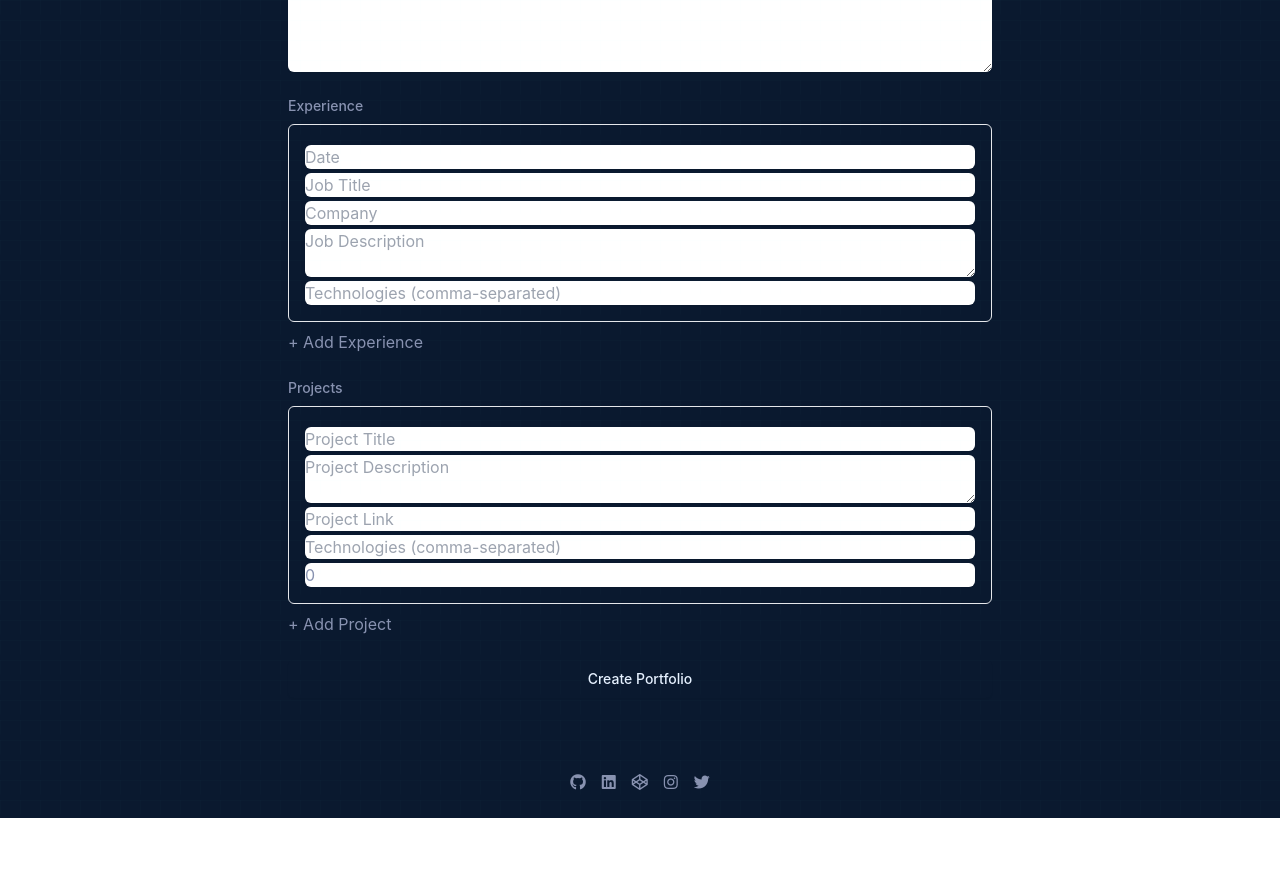
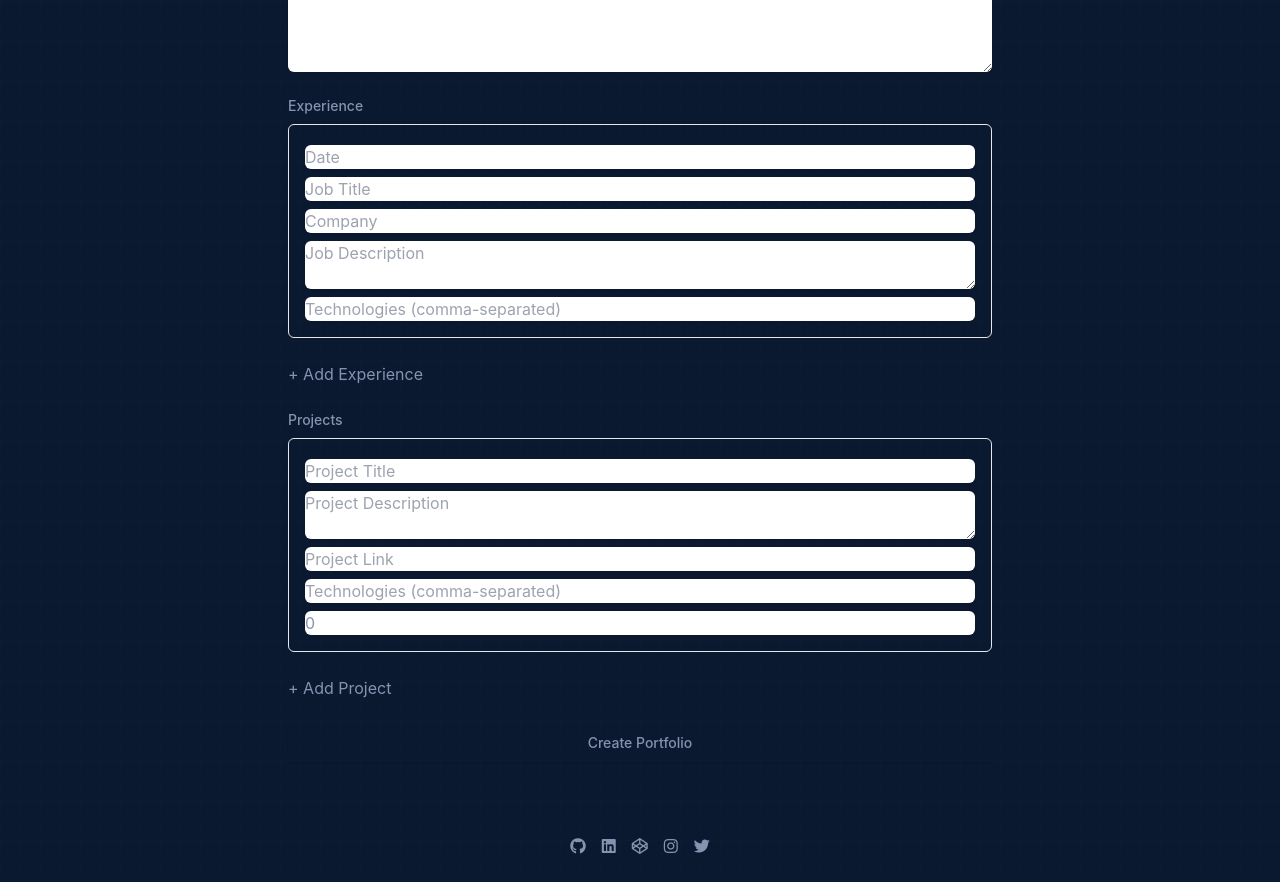
Before and after one commit to Ananthakrishna24/portfolio-v1, a React (Create React App) app: page /download in a window 1280 px wide. Shown: the part 700-1582 px from the top of the page. Before the commit the page ends 1518 px from the top, so only its background shows below. Built offline with nearby package versions, Linux system fonts and the light colour scheme; no server answers.

Commit message:
updated layout and download

```diff
--- a/src/components/Download.js
+++ b/src/components/Download.js
@@ -1,5 +1,5 @@
 import React, { useState } from 'react';
-import { motion } from 'framer-motion';
+import { motion, AnimatePresence } from 'framer-motion';
 import { sendUserData } from '../services/api';
 
 const Download = () => {
@@ -52,6 +52,16 @@ const Download = () => {
     setIsLoading(false);
   };
 
+  const jokes = [
+    "Why do programmers prefer dark mode? Because light attracts bugs!",
+    "Why did the developer go broke? Because he used up all his cache!",
+    "Why do Java developers wear glasses? Because they don't C#!",
+    "What's a programmer's favorite hangout spot? Foo Bar!",
+    "Why do programmers always mix up Halloween and Christmas? Because Oct 31 == Dec 25!"
+  ];
+
+  const randomJoke = jokes[Math.floor(Math.random() * jokes.length)];
+
   return (
     <div className="max-w-3xl mx-auto px-4 sm:px-6 lg:px-8">
       <motion.h2
@@ -62,6 +72,26 @@ const Download = () => {
       >
         Create Your Portfolio
       </motion.h2>
+
+      <AnimatePresence>
+        {isLoading && (
+          <motion.div
+            initial={{ opacity: 0, scale: 0.8 }}
+            animate={{ opacity: 1, scale: 1 }}
+            exit={{ opacity: 0, scale: 0.8 }}
+            className="fixed inset-0 flex items-center justify-center z-50 bg-black bg-opacity-50"
+          >
+            <div className="bg-white dark:bg-navy p-8 rounded-lg shadow-lg max-w-md w-full">
+              <h3 className="text-2xl font-bold mb-4 text-light-text dark:text-lightest-slate">Building Your Site...</h3>
+              <p className="mb-4 text-light-text dark:text-slate">Meanwhile, here's a programmer joke for you:</p>
+              <p className="italic text-light-primary dark:text-green">{randomJoke}</p>
+              <div className="mt-6 flex justify-center">
+                <div className="animate-spin rounded-full h-12 w-12 border-t-2 border-b-2 border-light-primary dark:border-green"></div>
+              </div>
+            </div>
+          </motion.div>
+        )}
+      </AnimatePresence>
 
       {!downloadUrl ? (
         <form onSubmit={handleSubmit} className="space-y-6">
@@ -118,16 +148,16 @@ const Download = () => {
           </div>
 
           <div>
-            <label className="block text-sm font-medium text-light-text dark:text-lightest-slate">Experience</label>
+            <label className="block text-sm font-medium text-light-text dark:text-lightest-slate mb-2">Experience</label>
             {formData.experience.map((exp, index) => (
-              <div key={index} className="mt-2 p-4 border rounded-md">
+              <div key={index} className="mb-4 p-4 border rounded-md dark:border-gray-700">
                 <input
                   type="text"
                   name="date"
                   placeholder="Date"
                   value={exp.date}
                   onChange={(e) => handleChange(e, index, 'experience')}
-                  className="mt-1 block w-full rounded-md border-gray-300 shadow-sm focus:border-light-primary focus:ring-light-primary dark:bg-lightest-navy dark:border-gray-700 dark:text-white"
+                  className="mt-1 block w-full rounded-md border-gray-300 shadow-sm focus:border-light-primary focus:ring-light-primary dark:bg-lightest-navy dark:border-gray-700 dark:text-white mb-2"
                 />
                 <input
                   type="text"
@@ -135,7 +165,7 @@ const Download = () => {
                   placeholder="Job Title"
                   value={exp.title}
                   onChange={(e) => handleChange(e, index, 'experience')}
-                  className="mt-1 block w-full rounded-md border-gray-300 shadow-sm focus:border-light-primary focus:ring-light-primary dark:bg-lightest-navy dark:border-gray-700 dark:text-white"
+                  className="mt-1 block w-full rounded-md border-gray-300 shadow-sm focus:border-light-primary focus:ring-light-primary dark:bg-lightest-navy dark:border-gray-700 dark:text-white mb-2"
                 />
                 <input
                   type="text"
@@ -143,14 +173,14 @@ const Download = () => {
                   placeholder="Company"
                   value={exp.company}
                   onChange={(e) => handleChange(e, index, 'experience')}
-                  className="mt-1 block w-full rounded-md border-gray-300 shadow-sm focus:border-light-primary focus:ring-light-primary dark:bg-lightest-navy dark:border-gray-700 dark:text-white"
+                  className="mt-1 block w-full rounded-md border-gray-300 shadow-sm focus:border-light-primary focus:ring-light-primary dark:bg-lightest-navy dark:border-gray-700 dark:text-white mb-2"
                 />
                 <textarea
                   name="description"
                   placeholder="Job Description"
                   value={exp.description}
                   onChange={(e) => handleChange(e, index, 'experience')}
-                  className="mt-1 block w-full rounded-md border-gray-300 shadow-sm focus:border-light-primary focus:ring-light-primary dark:bg-lightest-navy dark:border-gray-700 dark:text-white"
+                  className="mt-1 block w-full rounded-md border-gray-300 shadow-sm focus:border-light-primary focus:ring-light-primary dark:bg-lightest-navy dark:border-gray-700 dark:text-white mb-2"
                 />
                 <input
                   type="text"
@@ -166,23 +196,23 @@ const Download = () => {
           </div>
 
           <div>
-            <label className="block text-sm font-medium text-light-text dark:text-lightest-slate">Projects</label>
+            <label className="block text-sm font-medium text-light-text dark:text-lightest-slate mb-2">Projects</label>
             {formData.projects.map((project, index) => (
-              <div key={index} className="mt-2 p-4 border rounded-md">
+              <div key={index} className="mb-4 p-4 border rounded-md dark:border-gray-700">
                 <input
                   type="text"
                   name="title"
                   placeholder="Project Title"
                   value={project.title}
                   onChange={(e) => handleChange(e, index, 'projects')}
-                  className="mt-1 block w-full rounded-md border-gray-300 shadow-sm focus:border-light-primary focus:ring-light-primary dark:bg-lightest-navy dark:border-gray-700 dark:text-white"
+                  className="mt-1 block w-full rounded-md border-gray-300 shadow-sm focus:border-light-primary focus:ring-light-primary dark:bg-lightest-navy dark:border-gray-700 dark:text-white mb-2"
                 />
                 <textarea
                   name="description"
                   placeholder="Project Description"
                   value={project.description}
                   onChange={(e) => handleChange(e, index, 'projects')}
-                  className="mt-1 block w-full rounded-md border-gray-300 shadow-sm focus:border-light-primary focus:ring-light-primary dark:bg-lightest-navy dark:border-gray-700 dark:text-white"
+                  className="mt-1 block w-full rounded-md border-gray-300 shadow-sm focus:border-light-primary focus:ring-light-primary dark:bg-lightest-navy dark:border-gray-700 dark:text-white mb-2"
                 />
                 <input
                   type="text"
@@ -190,7 +220,7 @@ const Download = () => {
                   placeholder="Project Link"
                   value={project.link}
                   onChange={(e) => handleChange(e, index, 'projects')}
-                  className="mt-1 block w-full rounded-md border-gray-300 shadow-sm focus:border-light-primary focus:ring-light-primary dark:bg-lightest-navy dark:border-gray-700 dark:text-white"
+                  className="mt-1 block w-full rounded-md border-gray-300 shadow-sm focus:border-light-primary focus:ring-light-primary dark:bg-lightest-navy dark:border-gray-700 dark:text-white mb-2"
                 />
                 <input
                   type="text"
@@ -198,7 +228,7 @@ const Download = () => {
                   placeholder="Technologies (comma-separated)"
                   value={project.technologies.join(',')}
                   onChange={(e) => handleChange({ target: { name: 'technologies', value: e.target.value.split(',') } }, index, 'projects')}
-                  className="mt-1 block w-full rounded-md border-gray-300 shadow-sm focus:border-light-primary focus:ring-light-primary dark:bg-lightest-navy dark:border-gray-700 dark:text-white"
+                  className="mt-1 block w-full rounded-md border-gray-300 shadow-sm focus:border-light-primary focus:ring-light-primary dark:bg-lightest-navy dark:border-gray-700 dark:text-white mb-2"
                 />
                 <input
                   type="number"
@@ -218,7 +248,7 @@ const Download = () => {
               type="submit"
               whileHover={{ scale: 1.05 }}
               whileTap={{ scale: 0.95 }}
-              className="w-full flex justify-center py-2 px-4 border border-transparent rounded-md shadow-sm text-sm font-medium text-white bg-light-primary hover:bg-light-primary-dark focus:outline-none focus:ring-2 focus:ring-offset-2 focus:ring-light-primary dark:bg-green dark:hover:bg-green-dark"
+              className="w-full flex justify-center py-2 px-4 border border-transparent rounded-md shadow-sm text-sm font-medium text-light-primary dark:text-green bg-transparent hover:bg-light-primary hover:text-white dark:hover:bg-green dark:hover:text-navy focus:outline-none focus:ring-2 focus:ring-offset-2 focus:ring-light-primary dark:focus:ring-green transition-colors duration-200"
               disabled={isLoading}
             >
               {isLoading ? 'Processing...' : 'Create Portfolio'}
@@ -233,7 +263,7 @@ const Download = () => {
             download
             whileHover={{ scale: 1.05 }}
             whileTap={{ scale: 0.95 }}
-            className="inline-flex items-center px-4 py-2 border border-transparent text-sm font-medium rounded-md shadow-sm text-white bg-light-primary hover:bg-light-primary-dark focus:outline-none focus:ring-2 focus:ring-offset-2 focus:ring-light-primary dark:bg-green dark:hover:bg-green-dark"
+            className="inline-flex items-center px-4 py-2 border border-transparent text-sm font-medium rounded-md shadow-sm text-light-primary dark:text-green bg-transparent hover:bg-light-primary hover:text-white dark:hover:bg-green dark:hover:text-navy focus:outline-none focus:ring-2 focus:ring-offset-2 focus:ring-light-primary dark:focus:ring-green transition-colors duration-200"
           >
             Download Portfolio
           </motion.a>
--- a/src/components/Layout.js
+++ b/src/components/Layout.js
@@ -42,8 +42,10 @@ const Layout = ({ children }) => {
         isDark ? "dark bg-navy text-slate" : "bg-light-bg text-light-text"
       }`}
     >
-      <CursorLight />
-      <div className="max-w-4xl mx-auto px-4 sm:px-6 lg:px-8">
+      <div className="fixed inset-0 pointer-events-none z-0">
+        <CursorLight />
+      </div>
+      <div className="max-w-4xl mx-auto px-4 sm:px-6 lg:px-8 relative z-10">
         <header className="py-12 text-center">
           <div className="flex justify-end mb-4">
             <ThemeToggle isDark={isDark} toggleTheme={toggleTheme} />
```
